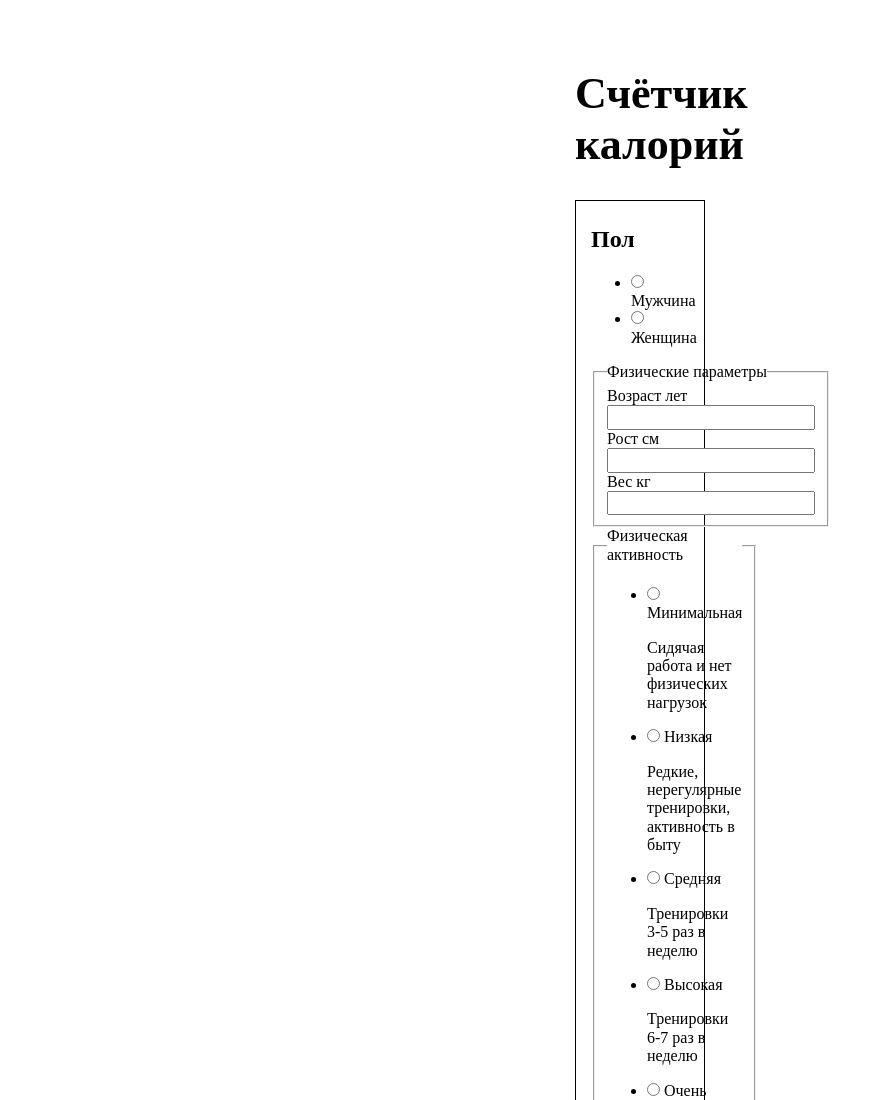
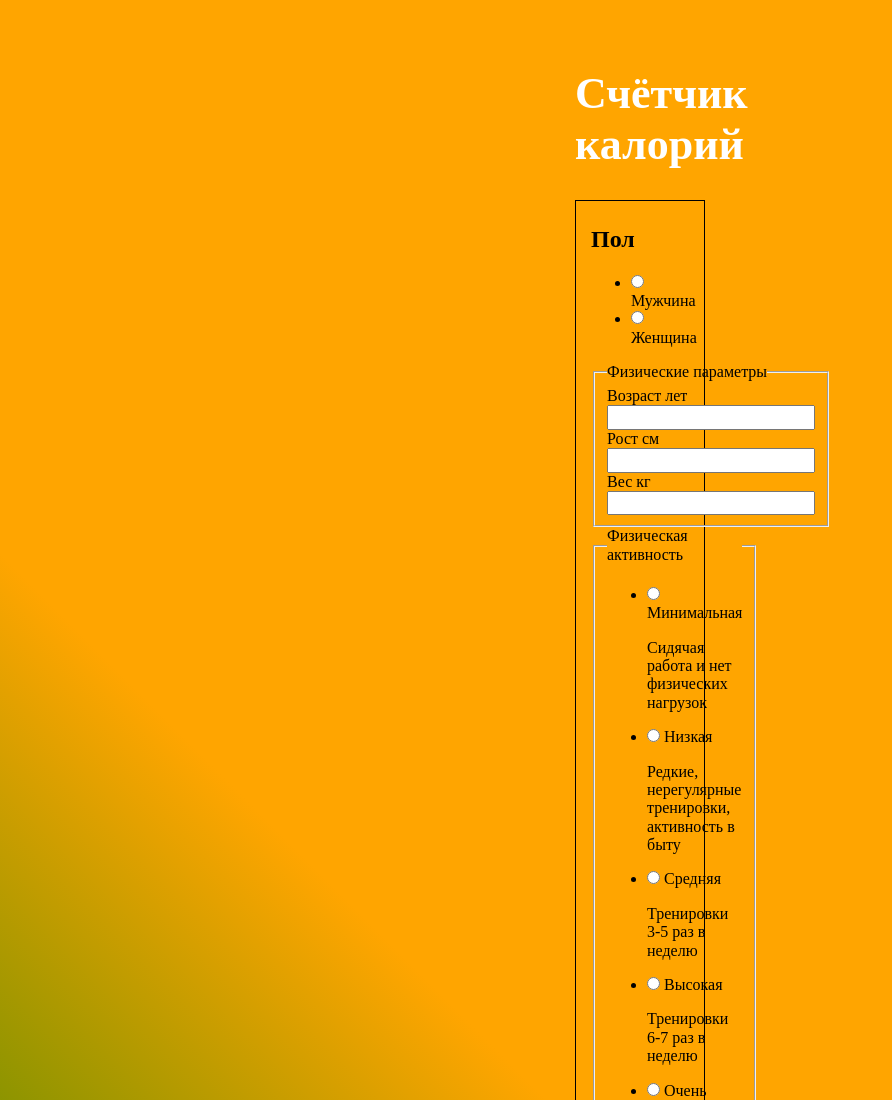
Before and after one commit to AnitaNuares/AnitaNuares.github.io, a plain HTML site: page index.html in a window 1280 px wide. Shown: the top 1100 px of the page, without its empty margins (0-892 px from the left). Drawn offline with Linux system fonts and the light colour scheme.

Commit message:
gradient

```diff
--- a/css/style.css
+++ b/css/style.css
@@ -1,6 +1,18 @@
 body {
     margin: 20px 560px;
     padding: 20px 15px;
+
+    background: #ffeb3b;
+  }
+
+  .gradient {
+    background: linear-gradient(45deg, green 0%, orange 40%);
+  }
+
+  .page {
+    margin: 20px 560px;
+    padding: 20px 15px;
+
   }
 
   .counter {
@@ -11,4 +23,5 @@ body {
   h1 {
     font-size: 44px;
     text-align: center;
+    color: white;
   }
--- a/index.html
+++ b/index.html
@@ -10,7 +10,7 @@
   <link rel="stylesheet" href="css/style.css">
   <title>Счётчик калорий</title>
 </head>
-<body class="page">
+<body class="page, gradient">
   <main class="main">
     <article>
     <h1>
```
